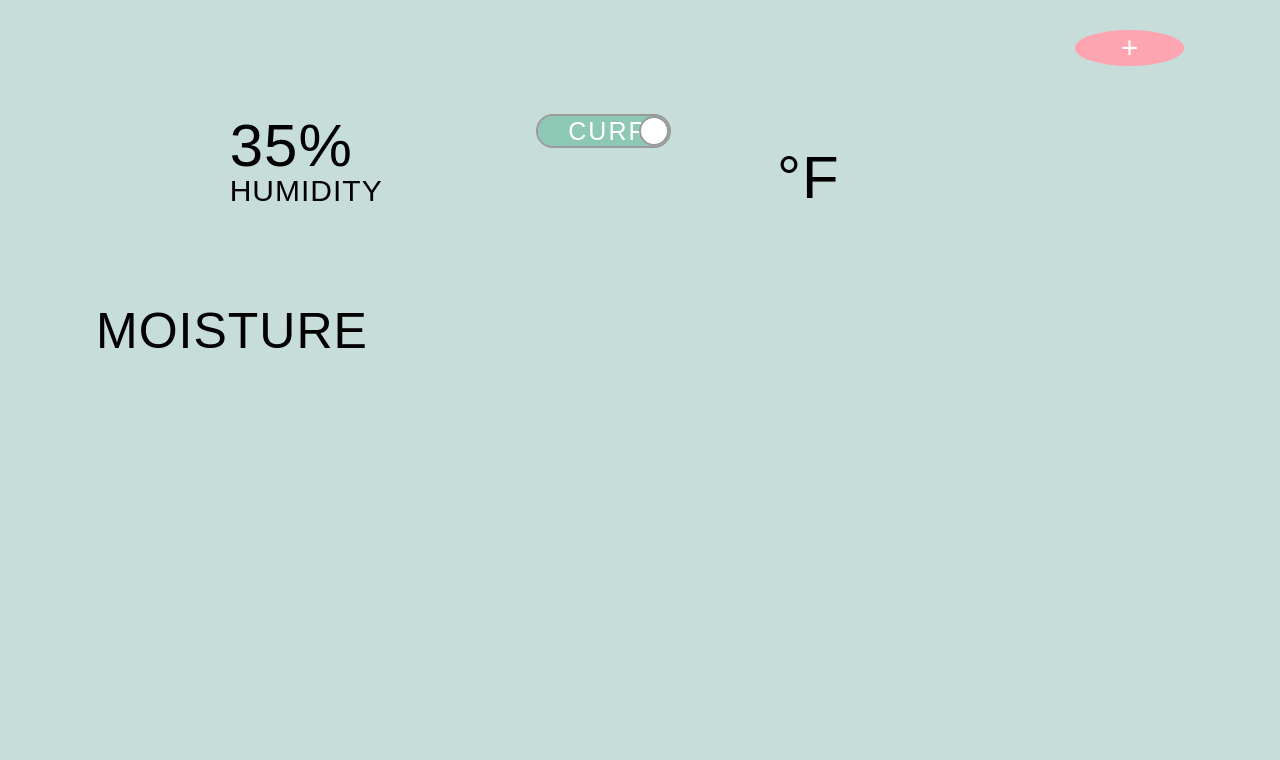
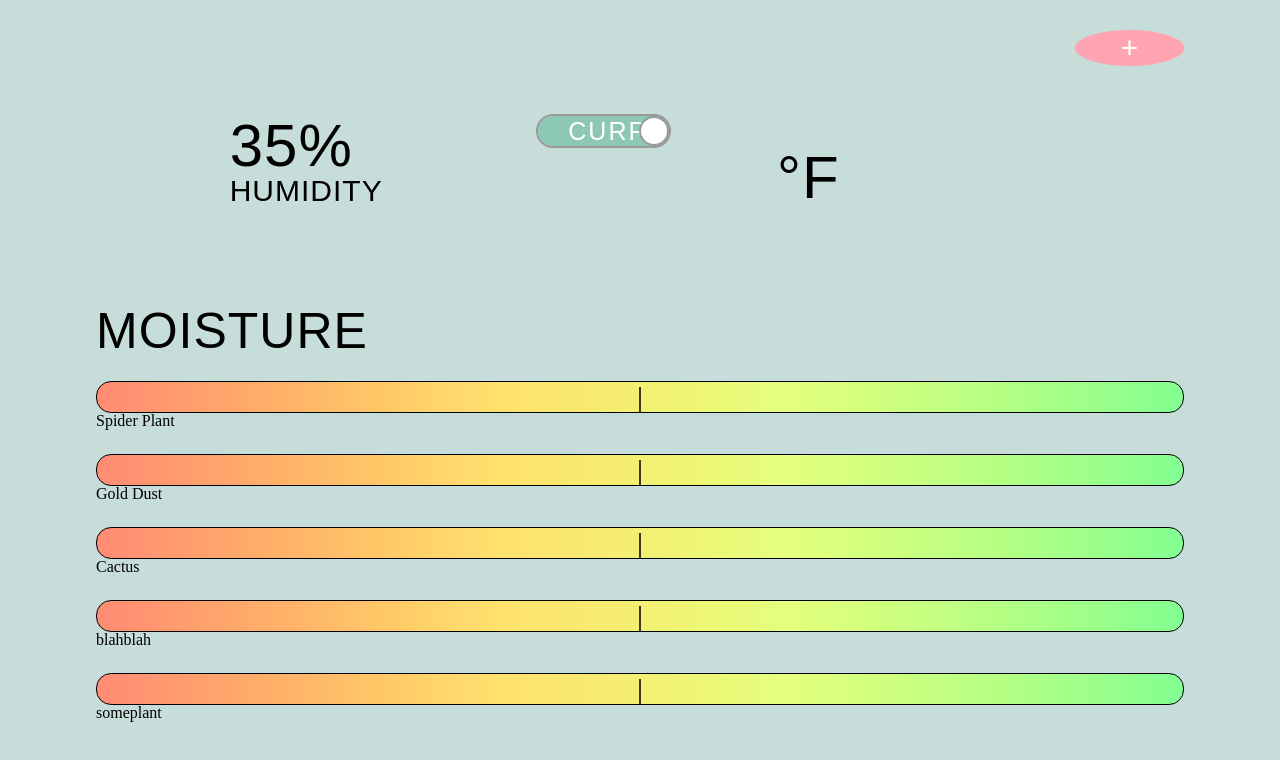
Before and after one commit to KaylinAnn/greenskeeper, a React (Create React App) app: page / in a window 1280 px wide. Shown: the top 760 px of the page. Built offline with nearby package versions, Linux system fonts and the light colour scheme; no server answers; a web font is replaced by a local one.

Commit message:
added placeholders and styling to moisture component

```diff
--- a/src/components/dashboard/dashboard.css
+++ b/src/components/dashboard/dashboard.css
@@ -56,3 +56,8 @@
   font-size: 50px;
   letter-spacing: 1px;
 }
+
+.moisture-container{
+  height: 100%;
+  width: 85vw;
+}
--- a/src/components/dashboard/dashboard.js
+++ b/src/components/dashboard/dashboard.js
@@ -1,5 +1,6 @@
 import React, { useState, useEffect } from 'react'
 import Temp from '../temp/temp'
+import Moisture from '../moisture/moisture'
 import './dashboard.css'
 
 function Dashboard() {
@@ -25,6 +26,7 @@ function Dashboard() {
         </div>
         <div className='plant-moisture-container'>
           <div className='moisture-label'>MOISTURE</div>
+          <div className='moisture-container'><Moisture /></div>
         </div>
       </div>
     </div>
--- a/src/components/moisture/moisture.css
+++ b/src/components/moisture/moisture.css
@@ -0,0 +1,15 @@
+.moisture{
+  /* background: forestgreen; */
+  width: 100%;
+}
+
+.mapped-plants{
+  margin-top: 25px;
+  font-size: 30px;
+  text-align: center;
+  height: 5%;
+  width: 100%;
+  background-image: linear-gradient(to right, #ff8b74, #ff9f6d, #ffb468, #ffca68, #ffe06e, #f8ea71, #eff575, #e4ff7d, #cfff7f, #b8ff83, #9fff8a, #82ff92);
+  border: 1px solid black;
+  border-radius: 15px;
+}
--- a/src/components/moisture/moisture.js
+++ b/src/components/moisture/moisture.js
@@ -8,12 +8,22 @@ function Moisture() {
   // useEffect(() => {
 
   // })
+  const arr = ['Spider Plant', 'Gold Dust', 'Cactus', 'blahblah', 'someplant']
+
+  const allPlants = arr.map(plant => {
+    return (
+      <div className='moisture'>
+        <div className='mapped-plants'>
+          |
+        </div>
+        <div className='plant-name'>{plant}</div>
+      </div>
+    )
+  })
 
   return (
-    <div className='Moisture'>
-      <div className='mapped-plants'>
-
-      </div>
+    <div className='moisture'>
+      {allPlants}
     </div>
   )
 }
```
